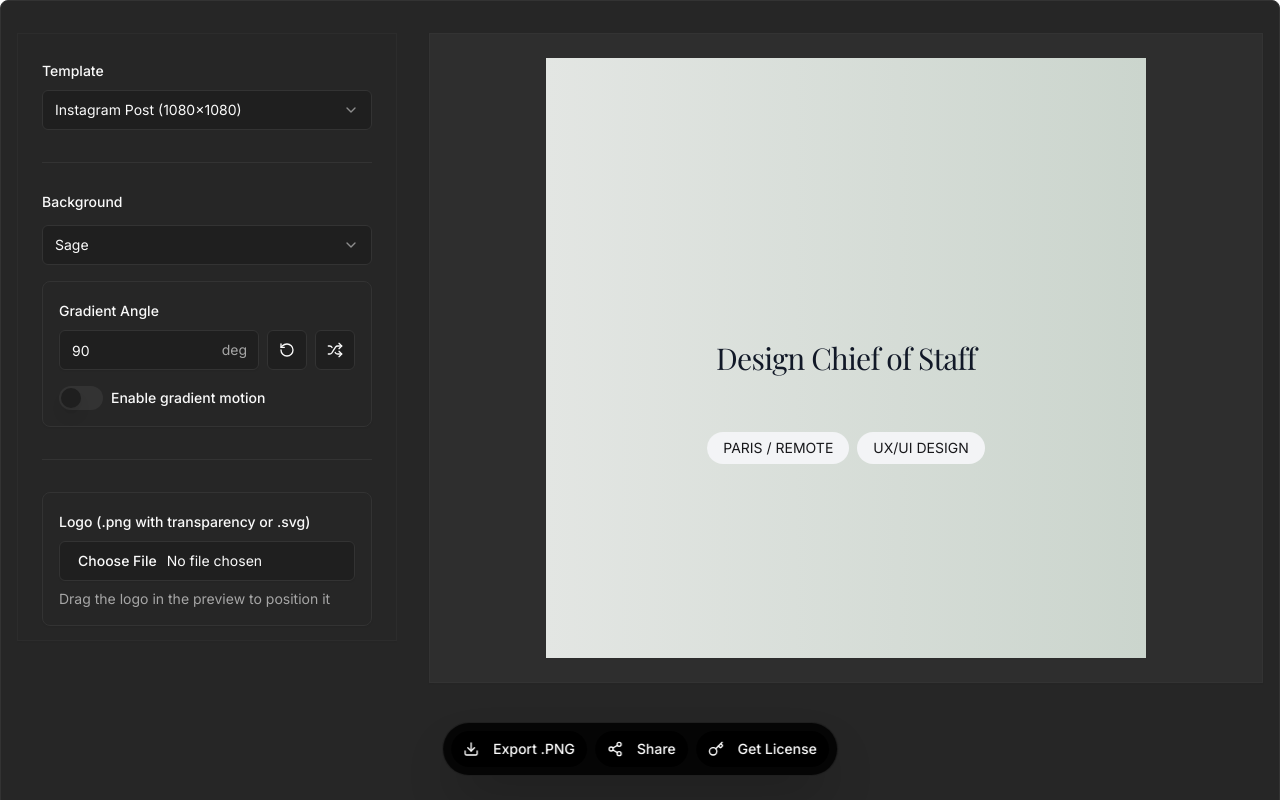
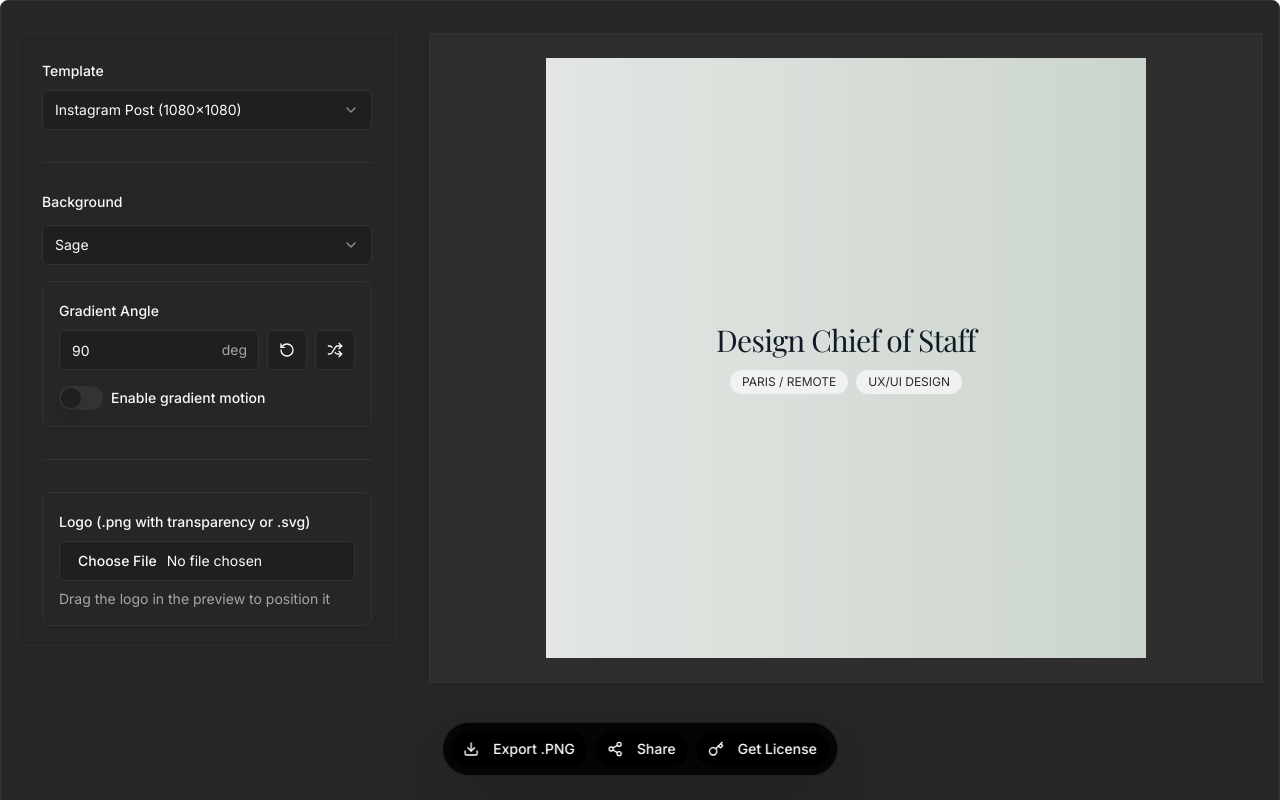
Before and after one commit to jackieangel/jobimagegen, a React (Vite) app: page / in a window 1280 px wide. Shown: the top 800 px of the page. Built offline with nearby package versions, Linux system fonts and the light colour scheme; what @lemonsqueezy/lemonsqueezy.js would draw is missing.

Commit message:
Move tags closer to title
Adjusted the positioning of the tags in the ImageEditor component to create a stronger visual hierarchy, making them appear as subtext relative to the job title.
[skip gpt_engineer]

```diff
--- a/src/components/ImageEditor.tsx
+++ b/src/components/ImageEditor.tsx
@@ -119,7 +119,7 @@ export const ImageEditor = forwardRef<HTMLDivElement, ImageEditorProps>(
           )}
 
           <div
-            className="absolute transition-all duration-200"
+            className="absolute transition-all duration-200 flex flex-col items-center gap-3"
             style={{
               left: '50%',
               top: '50%',
@@ -147,28 +147,18 @@ export const ImageEditor = forwardRef<HTMLDivElement, ImageEditorProps>(
             >
               {jobTitle}
             </h1>
-          </div>
 
-          <div
-            className="absolute transition-all duration-200"
-            style={{
-              left: '50%',
-              top: '65%',
-              transform: 'translate(-50%, -50%)',
-              width: '100%',
-              padding: '0 2rem'
-            }}
-          >
             <div className="flex flex-wrap gap-2 justify-center">
               {pills.map((pill) => (
                 <div
                   key={pill.id}
                   className={cn(
-                    "px-4 py-1.5 rounded-full text-sm transition-colors duration-200 hover:bg-opacity-90 font-inter"
+                    "px-3 py-1 rounded-full text-xs transition-colors duration-200 hover:bg-opacity-90 font-inter"
                   )}
                   style={{
                     background: pill.background,
-                    color: getTextColor(pill.background)
+                    color: getTextColor(pill.background),
+                    opacity: 0.9
                   }}
                 >
                   {pill.text}
--- a/src/pages/Index.tsx
+++ b/src/pages/Index.tsx
@@ -90,7 +90,7 @@ export default function Index() {
                           jobTitleSize={jobTitleSize}
                           jobPosition={{ x: 50, y: 50 }}
                           pills={pills}
-                          pillsPosition={{ x: 50, y: 55 }}
+                          pillsPosition={{ x: 50, y: 50 }}
                           logo={logo}
                           logoPosition={logoPosition}
                           logoColor={logoColor}
```
